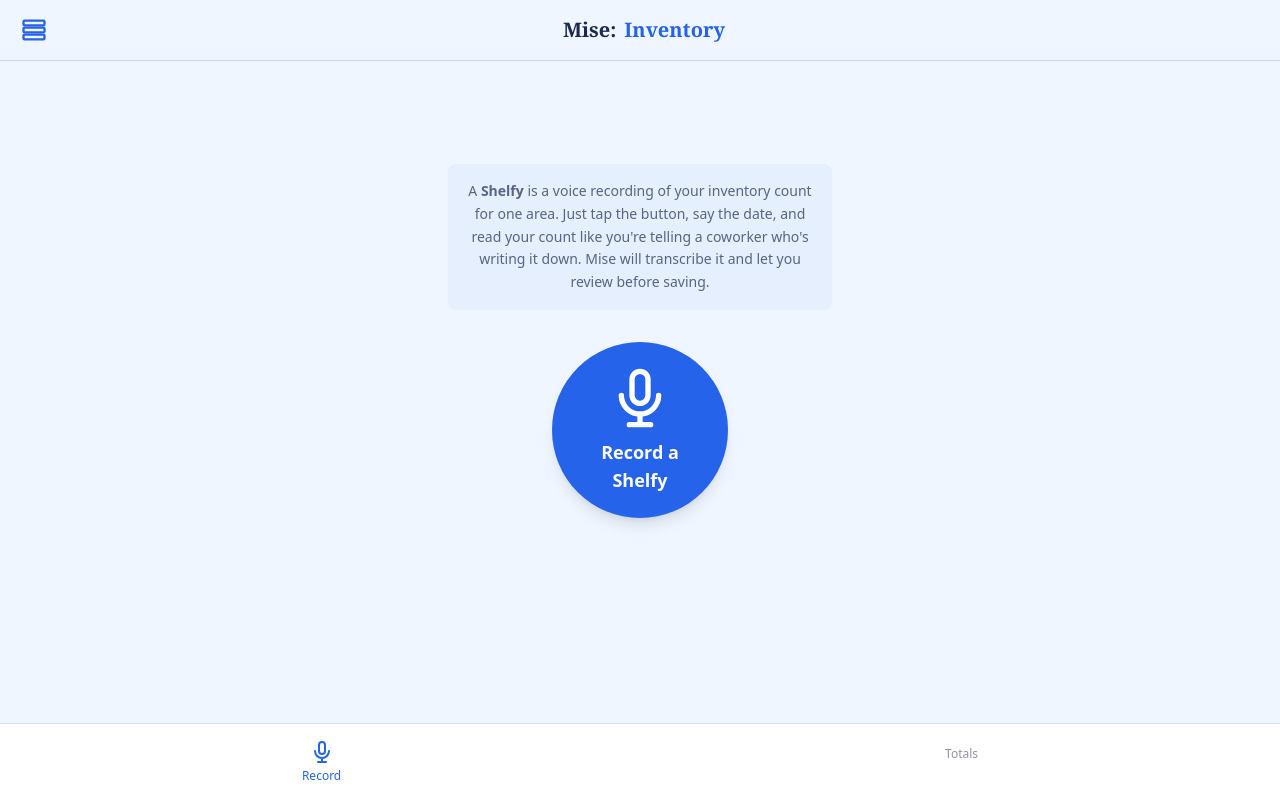
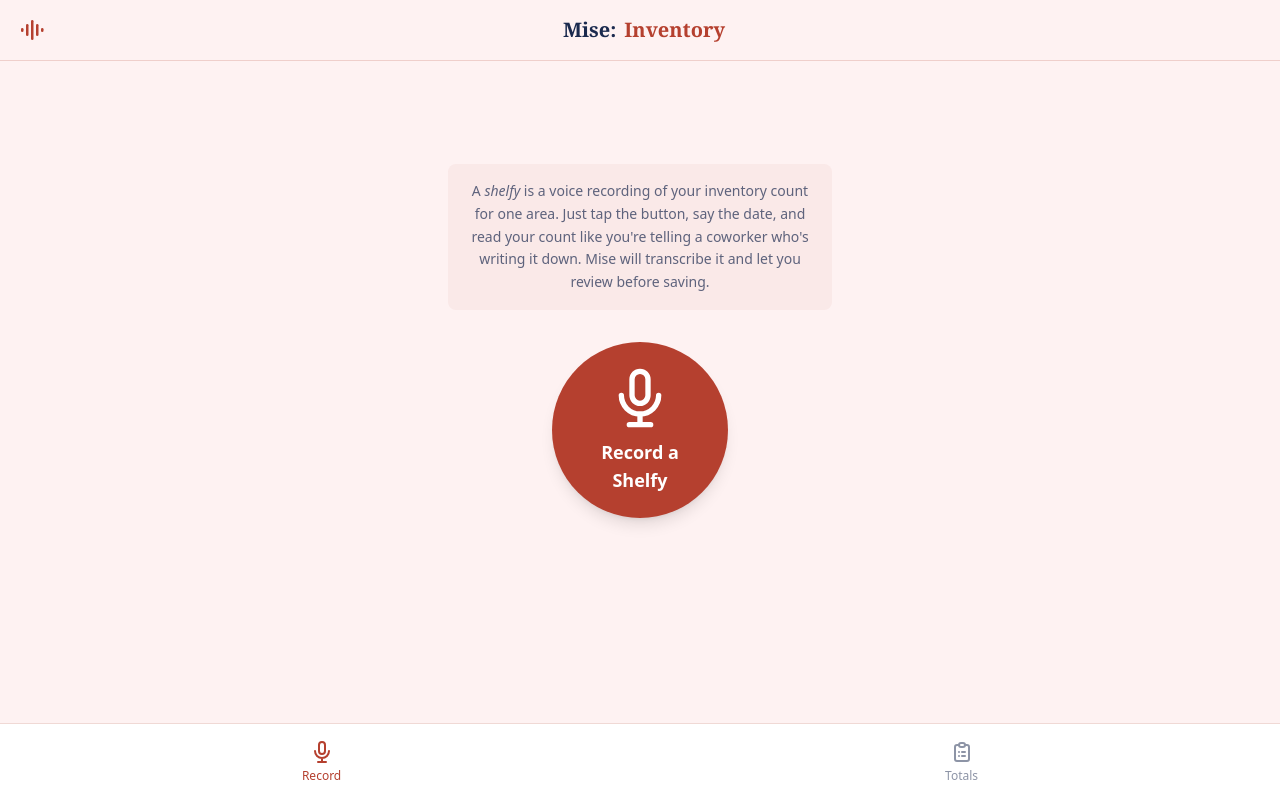
Before and after one commit to jflaig13/mise-core, a FastAPI app: page /inventory in a window 1280 px wide. Run offline with FastAPI, Linux system fonts and the light colour scheme; some libraries are stand-ins or nearby versions.

Commit message:
Update Shelfy inventory UI - red theme, home navigation, italic styling
Changes:
- Replace blue (#2563EB) with Mise logo red (#B5402F) across all inventory pages
- Add home navigation (audiowave icon → /) in base_inventory.html header
- Change "Shelfy" from bold to italic to match "shifty" styling
- Update color scheme: mise-red, mise-red-dark, mise-red-light, mise-cream

Files updated:
- base_inventory.html (Tailwind config, header nav, colors)
- inventory_landing.html (button colors, "Shelfy" styling)
- inventory_select_category.html (borders, back link)
- inventory_select_area.html (borders, back link)
- inventory_record.html (button colors, JS classes)
- inventory_approve.html (badges, buttons, borders)
- inventory_totals.html (empty state, cards)
- inventory_detail.html (badge, transcript, metadata)

All pages tested locally with 200 OK responses.

🤖 Generated with Claude Code (https://claude.com/claude-code)

Co-Authored-By: Claude Opus 4.5 <noreply@anthropic.com>

```diff
--- a/mise_app/templates/base_inventory.html
+++ b/mise_app/templates/base_inventory.html
@@ -5,7 +5,7 @@
     <meta name="viewport" content="width=device-width, initial-scale=1.0, maximum-scale=1.0, user-scalable=no">
     <meta name="apple-mobile-web-app-capable" content="yes">
     <meta name="apple-mobile-web-app-status-bar-style" content="default">
-    <meta name="theme-color" content="#EFF6FF">
+    <meta name="theme-color" content="#FEF2F2">
 
     <!-- App Icon & Manifest -->
     <link rel="icon" type="image/png" href="/static/icons/icon-512.png">
@@ -20,11 +20,11 @@
                 extend: {
                     colors: {
                         mise: {
-                            cream: '#EFF6FF',
+                            cream: '#FEF2F2',
                             navy: '#1B2A4E',
-                            blue: '#2563EB',
-                            'blue-dark': '#1D4ED8',
-                            'blue-light': '#DBEAFE',
+                            red: '#B5402F',
+                            'red-dark': '#922F21',
+                            'red-light': '#FECACA',
                         }
                     }
                 }
@@ -35,20 +35,20 @@
     <style>
         /* Custom scrollbar */
         ::-webkit-scrollbar { width: 4px; }
-        ::-webkit-scrollbar-track { background: #DBEAFE; }
-        ::-webkit-scrollbar-thumb { background: #2563EB; border-radius: 2px; }
+        ::-webkit-scrollbar-track { background: #FECACA; }
+        ::-webkit-scrollbar-thumb { background: #B5402F; border-radius: 2px; }
 
         /* Pulsing animation for recording */
-        @keyframes pulse-blue {
-            0%, 100% { box-shadow: 0 0 0 0 rgba(37, 99, 235, 0.7); }
-            50% { box-shadow: 0 0 0 20px rgba(37, 99, 235, 0); }
+        @keyframes pulse-red {
+            0%, 100% { box-shadow: 0 0 0 0 rgba(181, 64, 47, 0.7); }
+            50% { box-shadow: 0 0 0 20px rgba(181, 64, 47, 0); }
         }
-        .recording { animation: pulse-blue 1.5s infinite; }
+        .recording { animation: pulse-red 1.5s infinite; }
 
         /* Loading spinner */
         .spinner {
-            border: 4px solid #DBEAFE;
-            border-top: 4px solid #2563EB;
+            border: 4px solid #FECACA;
+            border-top: 4px solid #B5402F;
             border-radius: 50%;
             width: 40px;
             height: 40px;
@@ -63,21 +63,23 @@
 </head>
 <body class="bg-mise-cream text-mise-navy min-h-screen">
     <!-- Header -->
-    <header class="bg-mise-cream border-b border-mise-blue/20 px-4 py-3">
+    <header class="bg-mise-cream border-b border-mise-red/20 px-4 py-3">
         <div class="flex items-center justify-between">
-            <!-- Shelf icon back button (left) -->
-            <a href="/inventory" class="p-1 rounded-lg hover:bg-mise-blue/10 transition-colors" title="Back to Inventory">
-                <svg class="w-7 h-7" viewBox="0 0 24 24" fill="none" stroke="#2563EB" stroke-width="2">
-                    <rect x="3" y="4" width="18" height="4" rx="1"/>
-                    <rect x="3" y="10" width="18" height="4" rx="1"/>
-                    <rect x="3" y="16" width="18" height="4" rx="1"/>
+            <!-- Home button (left) - audiowave icon matching payroll -->
+            <a href="/" class="p-1 rounded-lg hover:bg-mise-red/10 transition-colors" title="Back to Home">
+                <svg class="w-7 h-7" viewBox="0 0 28 24" fill="#B5402F">
+                    <rect x="1" y="10" width="2.5" height="4" rx="1.25"/>
+                    <rect x="6" y="6" width="2.5" height="12" rx="1.25"/>
+                    <rect x="11" y="2" width="2.5" height="20" rx="1.25"/>
+                    <rect x="16" y="6" width="2.5" height="12" rx="1.25"/>
+                    <rect x="21" y="10" width="2.5" height="4" rx="1.25"/>
                 </svg>
             </a>
 
             <!-- Mise: Inventory Logo (centered) -->
             <div class="flex items-center space-x-2">
                 <span class="text-xl font-serif font-bold text-mise-navy">Mise:</span>
-                <span class="text-xl font-serif font-bold text-mise-blue">Inventory</span>
+                <span class="text-xl font-serif font-bold text-mise-red">Inventory</span>
             </div>
 
             <!-- Spacer for alignment -->
@@ -93,10 +95,10 @@
     </main>
 
     <!-- Bottom nav - Inventory tabs -->
-    <nav class="fixed bottom-0 left-0 right-0 bg-white border-t border-mise-blue/20">
+    <nav class="fixed bottom-0 left-0 right-0 bg-white border-t border-mise-red/20">
         <div class="flex justify-around py-2">
             <a href="/inventory"
-               class="flex flex-col items-center p-2 {% if active_tab == 'record' %}text-mise-blue{% else %}text-mise-navy/50 hover:text-mise-blue{% endif %}">
+               class="flex flex-col items-center p-2 {% if active_tab == 'record' %}text-mise-red{% else %}text-mise-navy/50 hover:text-mise-red{% endif %}">
                 <svg class="w-6 h-6" fill="none" stroke="currentColor" viewBox="0 0 24 24">
                     <path stroke-linecap="round" stroke-linejoin="round" stroke-width="2"
                           d="M19 11a7 7 0 01-7 7m0 0a7 7 0 01-7-7m7 7v4m0 0H8m4 0h4m-4-8a3 3 0 01-3-3V5a3 3 0 116 0v6a3 3 0 01-3 3z"/>
@@ -104,7 +106,7 @@
                 <span class="text-xs mt-1">Record</span>
             </a>
             <a href="/inventory/totals-page"
-               class="flex flex-col items-center p-2 {% if active_tab == 'totals' %}text-mise-blue{% else %}text-mise-navy/50 hover:text-mise-blue{% endif %}"
+               class="flex flex-col items-center p-2 {% if active_tab == 'totals' %}text-mise-red{% else %}text-mise-navy/50 hover:text-mise-red{% endif %}">
                 <svg class="w-6 h-6" fill="none" stroke="currentColor" viewBox="0 0 24 24">
                     <path stroke-linecap="round" stroke-linejoin="round" stroke-width="2"
                           d="M9 5H7a2 2 0 00-2 2v12a2 2 0 002 2h10a2 2 0 002-2V7a2 2 0 00-2-2h-2M9 5a2 2 0 002 2h2a2 2 0 002-2M9 5a2 2 0 012-2h2a2 2 0 012 2m-3 7h3m-3 4h3m-6-4h.01M9 16h.01"/>
--- a/mise_app/templates/inventory_landing.html
+++ b/mise_app/templates/inventory_landing.html
@@ -5,9 +5,9 @@
 {% block content %}
 <div class="p-4 flex flex-col items-center justify-center min-h-[70vh]">
     <!-- Explanation -->
-    <div class="mb-8 px-4 py-4 bg-mise-blue/5 rounded-lg max-w-sm">
+    <div class="mb-8 px-4 py-4 bg-mise-red/5 rounded-lg max-w-sm">
         <p class="text-sm text-mise-navy/70 leading-relaxed text-center">
-            A <strong>Shelfy</strong> is a voice recording of your inventory count for one area.
+            A <em>shelfy</em> is a voice recording of your inventory count for one area.
             Just tap the button, say the date, and read your count like you're telling a coworker
             who's writing it down. Mise will transcribe it and let you review before saving.
         </p>
@@ -15,7 +15,7 @@
 
     <!-- Record Button -->
     <a href="/inventory/select-category"
-       class="w-44 h-44 rounded-full bg-mise-blue hover:bg-mise-blue-dark flex items-center justify-center
+       class="w-44 h-44 rounded-full bg-mise-red hover:bg-mise-red-dark flex items-center justify-center
               transition-all duration-200 active:scale-95 shadow-lg">
         <div class="text-center text-white">
             <svg class="w-16 h-16 mx-auto mb-2" fill="none" stroke="currentColor" viewBox="0 0 24 24">
@@ -28,8 +28,8 @@
 
     <!-- View Totals Link (if shelfies exist) -->
     {% if has_shelfies %}
-    <a href="/inventory/totals"
-       class="mt-8 text-mise-blue hover:text-mise-blue-dark underline text-sm">
+    <a href="/inventory/totals-page"
+       class="mt-8 text-mise-red hover:text-mise-red-dark underline text-sm">
         View Inventory Totals
     </a>
     {% endif %}
--- a/mise_app/templates/inventory_select_area.html
+++ b/mise_app/templates/inventory_select_area.html
@@ -12,7 +12,7 @@
     <div class="space-y-3 max-w-sm mx-auto">
         {% for area in areas %}
         <a href="/inventory/record/{{ category }}/{{ area.slug }}"
-           class="block p-4 bg-white border-2 border-mise-blue/20 hover:border-mise-blue rounded-xl
+           class="block p-4 bg-white border-2 border-mise-red/20 hover:border-mise-red rounded-xl
                   transition-all duration-200 active:scale-98 shadow-sm">
             <div class="flex items-center justify-between">
                 <span class="text-lg font-medium text-mise-navy">{{ area.name }}</span>
@@ -26,7 +26,7 @@
 
     <!-- Back link -->
     <div class="text-center mt-8">
-        <a href="/inventory/select-category" class="text-mise-blue hover:text-mise-blue-dark text-sm">
+        <a href="/inventory/select-category" class="text-mise-red hover:text-mise-red-dark text-sm">
             &larr; Change category
         </a>
     </div>
--- a/mise_app/templates/inventory_select_category.html
+++ b/mise_app/templates/inventory_select_category.html
@@ -10,7 +10,7 @@
     <div class="space-y-4 max-w-sm mx-auto">
         <!-- Kitchen (Food) -->
         <a href="/inventory/select-area/kitchen"
-           class="block p-6 bg-white border-2 border-mise-blue/20 hover:border-mise-blue rounded-xl
+           class="block p-6 bg-white border-2 border-mise-red/20 hover:border-mise-red rounded-xl
                   transition-all duration-200 active:scale-98 shadow-sm">
             <div class="flex items-center">
                 <div class="w-14 h-14 bg-orange-100 rounded-full flex items-center justify-center mr-4">
@@ -31,7 +31,7 @@
 
         <!-- Bar (Alcohol) -->
         <a href="/inventory/select-area/bar"
-           class="block p-6 bg-white border-2 border-mise-blue/20 hover:border-mise-blue rounded-xl
+           class="block p-6 bg-white border-2 border-mise-red/20 hover:border-mise-red rounded-xl
                   transition-all duration-200 active:scale-98 shadow-sm">
             <div class="flex items-center">
                 <div class="w-14 h-14 bg-purple-100 rounded-full flex items-center justify-center mr-4">
@@ -53,7 +53,7 @@
 
     <!-- Back link -->
     <div class="text-center mt-8">
-        <a href="/inventory" class="text-mise-blue hover:text-mise-blue-dark text-sm">
+        <a href="/inventory" class="text-mise-red hover:text-mise-red-dark text-sm">
             &larr; Back to Inventory
         </a>
     </div>
```
Also changed, not shown: mise_app/templates/inventory_approve.html (+4 -4 lines), mise_app/templates/inventory_detail.html (+5 -5 lines), mise_app/templates/inventory_record.html (+6 -6 lines), mise_app/templates/inventory_totals.html (+4 -4 lines).
